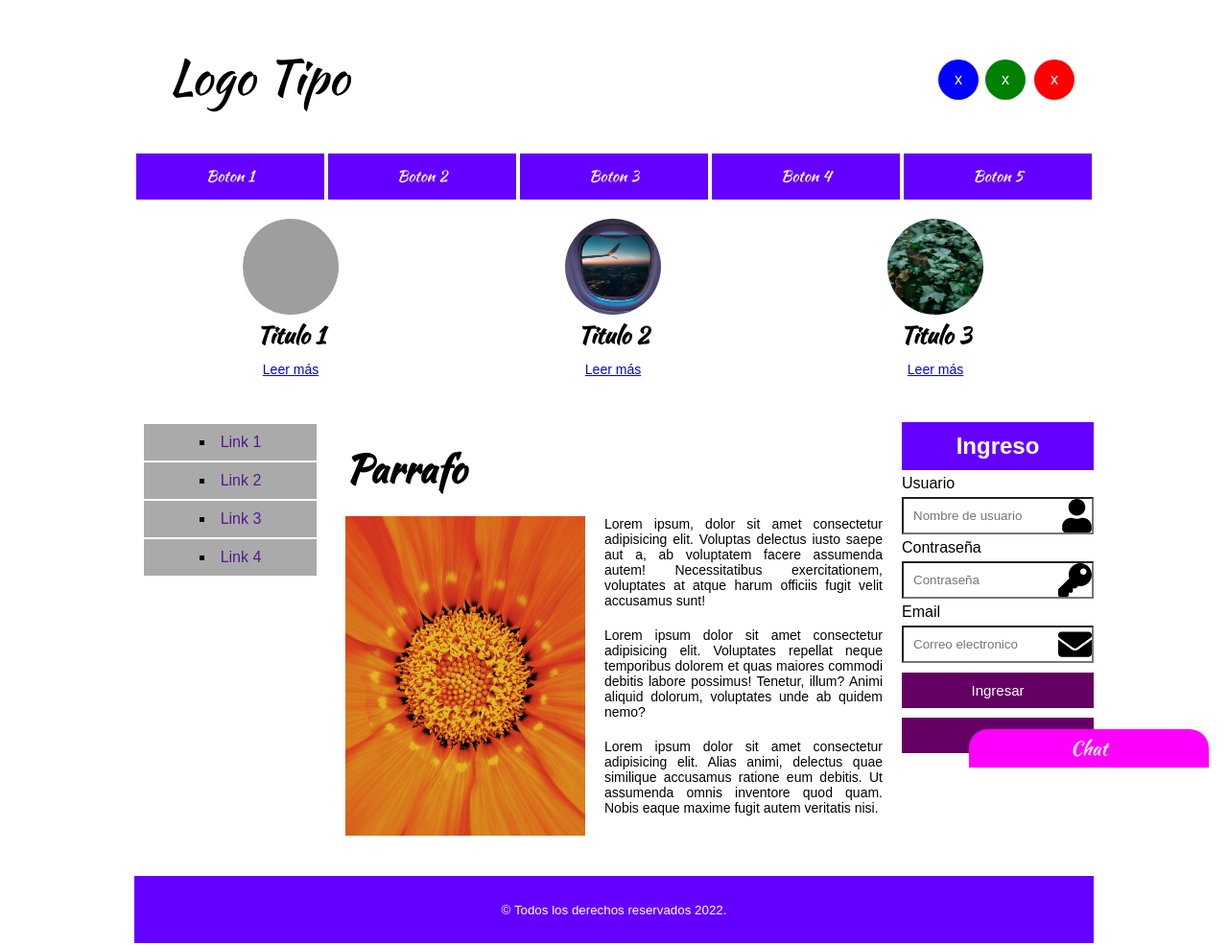
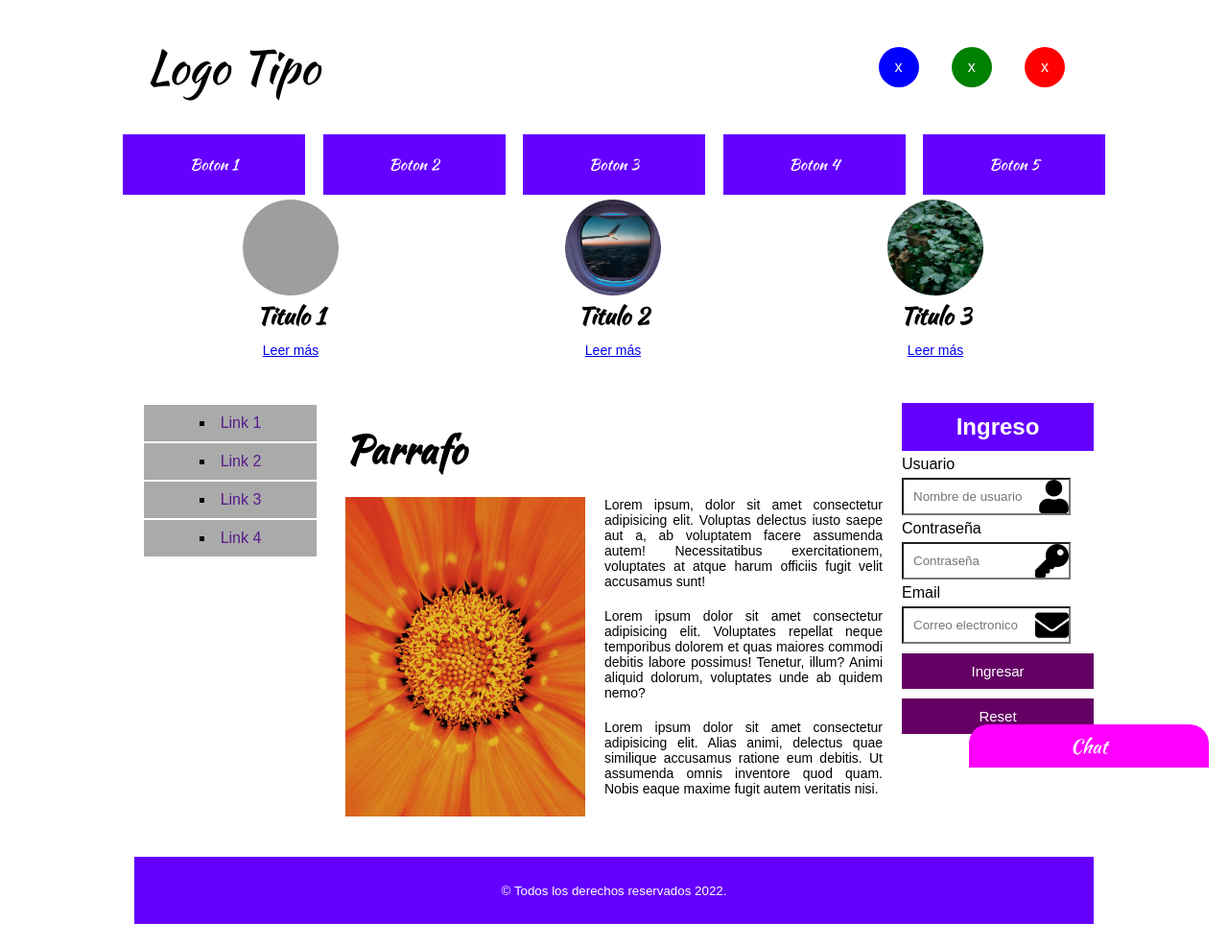
Before and after one commit to Jonathan506/Maquetado-Web-1, a plain HTML site: page Index.html in a window 1280 px wide. Shown: the whole page at 96% size. Drawn offline with Linux system fonts and the light colour scheme; grey boxes are pictures that could not be loaded.

Commit message:
Modificaciones dia 1

```diff
--- a/CSS/Styles.css
+++ b/CSS/Styles.css
@@ -1,103 +1,116 @@
 @import url('https://fonts.googleapis.com/css2?family=Kaushan+Script&display=swap');
 
 *{
+    box-sizing: border-box;
+    font-family: sans-serif;
+    list-style: none;
     margin: 0;
     padding: 0;
-    list-style: none;
-    font-family: sans-serif;
 }
 
-#chat{
+.chat{
+    background: magenta;
+    border-radius: 20px 20px 0 0 ;
+    color: white;
+    cursor: pointer;
+    font-family: 'Kaushan Script', cursive;
+    font-size: 20px;
+    padding: 8px;
     position: fixed;
-    width: 250px;
-    height: 40px;
     bottom: 0;
     right: 20px;
-    z-index: 1  ;
-    background: magenta;
-    color: white;
     text-align: center;
-    line-height: 40px;
-    font-family: 'Kaushan Script', cursive;
-    font-size: 20px;
-    border-radius: 20px 20px 0 0 ;
-    cursor: pointer;
+    width: 250px;
+    z-index: 10;
 }
 
-header{
-    position: relative;
-    margin: auto;
-    width: 1000px;
-    height: 120px;
-    /*background-color: #444;*/
+/*Inicia Header*/
+
+.header-content{
+    align-items: center;
+    display: flex;
+    flex-wrap: wrap;
+    justify-content: space-between;
     margin-top: 20px;
+    margin-left: auto;
+    margin-right: auto;
+    padding: 15px;
+    width: 80%;
 }
 
-.Logo{
-    position: absolute;
-    top: 30px;
-    left: 30px;
+.logo{
+    font-family: 'Kaushan Script', cursive;
+    font-size: 3rem;
+    text-align: center;
     width: 200px;
-    height: 60px;
-    /*background-color: #ccc;*/
-    text-align: center;
-    font-family: 'Kaushan Script', cursive;
-    font-size: 50px;
-    line-height: 60px;
+}
+
+.div-logos{
+    color: #fff;
+    display: flex;
+    justify-content: space-around;
+    padding: 10px;
+    width: 25%;
 }
 
 .redes{
-    position: absolute;
-    width: 42px;
-    height: 42px;
     background-color: #ccc;
     border-radius: 100%;
+    height: 42px;
+    line-height: 42px;
     text-align: center;
-    line-height: 42px;
-    color:white;
+    width: 42px;
 }
 
 #Icono1{
-    top: 42px;
-    right: 120px;
     background: blue;
 }
 
 #Icono2{
-    top: 42px;
-    right: 71px;
     background: green;
 }
+
 #Icono3{
-    top: 42px;
-    right: 20px;
     background: red;
 }
 
-nav{
-    position: relative;
-    margin: auto;
-    width: 1000px;
+/*Fin Header*/
+
+/*Inicia Barra de Navegación*/
+
+.navegation{
     height: 48px;
+    margin-left: auto;
+    margin-right: auto;
     margin-top: 20px;
+    width: 80%;
+}
+
+.navegation ul{
+    align-items: center;
+    display: flex;
+    flex-wrap: wrap;
+    justify-content: space-between;
+}
+
+.navegation a{
+    text-decoration: none;
 }
 
 .botones{
-    float: left;
-    width: 196px;
-    margin: 0px 2px;
-    height: 48px;
-    /*background-color: #333;*/
     background: rgba(100,0,255,1);
+    color: #fff;
     font-family: 'Kaushan Script', cursive;
-    color: white;
+    padding: 20px 40px;
     text-align: center;
-    line-height: 48px;
+    width: 190px;
 }
 
-a .botones:hover{
-    background: rgba(100,0,255,.4);
+.botones:hover{
+    background: rgba(100,0,255,.8);
 }
+
+/*Fin Barra de Navegación*/
 
 .top{
     position: relative;
--- a/Index.html
+++ b/Index.html
@@ -5,22 +5,24 @@
     <meta http-equiv="X-UA-Compatible" content="IE=edge">
     <meta name="viewport" content="width=device-width, initial-scale=1.0">
     <meta name="author" content="Ing. Blandón">
-    <meta name="description" content="Maquetado de página practica">
+    <meta name="description" content="Ing. Jonathan Blandón Paniagua Programmer and Web Developper">
     <title>Maquetación</title>
     <link rel="icon" href="/Images/agua.jpg">
     <link rel="stylesheet" href="/CSS/Styles.css" media="">
 </head>
 <body>
-    <div id="chat">Chat</div>
+    <div class="chat">Chat</div>
     <header>
-        <div class="Logo">Logo Tipo</div>
-
-        <div id="Icono1" class="redes">x</div>
-        <div id="Icono2" class="redes">x</div>
-        <div id="Icono3" class="redes">x</div>
+        <div class="header-content">
+            <div class="logo">Logo Tipo</div>
+            <div class="div-logos">
+                <div id="Icono1" class="redes">x</div>
+                <div id="Icono2" class="redes">x</div>
+                <div id="Icono3" class="redes">x</div>
+            </div>
+        </div>
     </header>
-
-    <nav>
+    <nav class="navegation">
         <ul>
             <a href="#"><li class="botones">Boton 1</li></a>
             <a href="#"><li class="botones">Boton 2</li></a>
@@ -29,7 +31,6 @@
             <a href="#"><li class="botones">Boton 5</li></a>
         </ul>
     </nav>
-
     <div class="top">
         <ul>
             <li>
@@ -37,13 +38,11 @@
                 <h2>Titulo 1</h2>
                 <p><a href="#">Leer más</a></p>
             </li>
-
             <li>
                 <img src="/Images/Ventana.jpg" alt="Ventana de un avión" width="100">
                 <h2>Titulo 2</h2>
                 <p><a href="#">Leer más</a></p>
             </li>
-
             <li>
                 <img src="/Images/Naturaleza.jpg" alt="Imagen de la Naturaleza" width="100">
                 <h2>Titulo 3</h2>
@@ -51,7 +50,6 @@
             </li>
         </ul>
     </div>
-
         <section>
             <aside id="Izq">
                 <ul>
@@ -70,7 +68,6 @@
             </article>
             <aside id="Der">
                 <h2>Ingreso</h2>
-
                 <form action="pagina" method="post">
                     <label for="usuario">Usuario</label>
                     <input type="text" name="usuario" id="usuario" required="true" placeholder="Nombre de usuario">
@@ -88,7 +85,6 @@
 
             </aside>
         </section>
-
         <footer>
             <small>&copy; Todos los derechos reservados 2022.</small>
         </footer>
```
